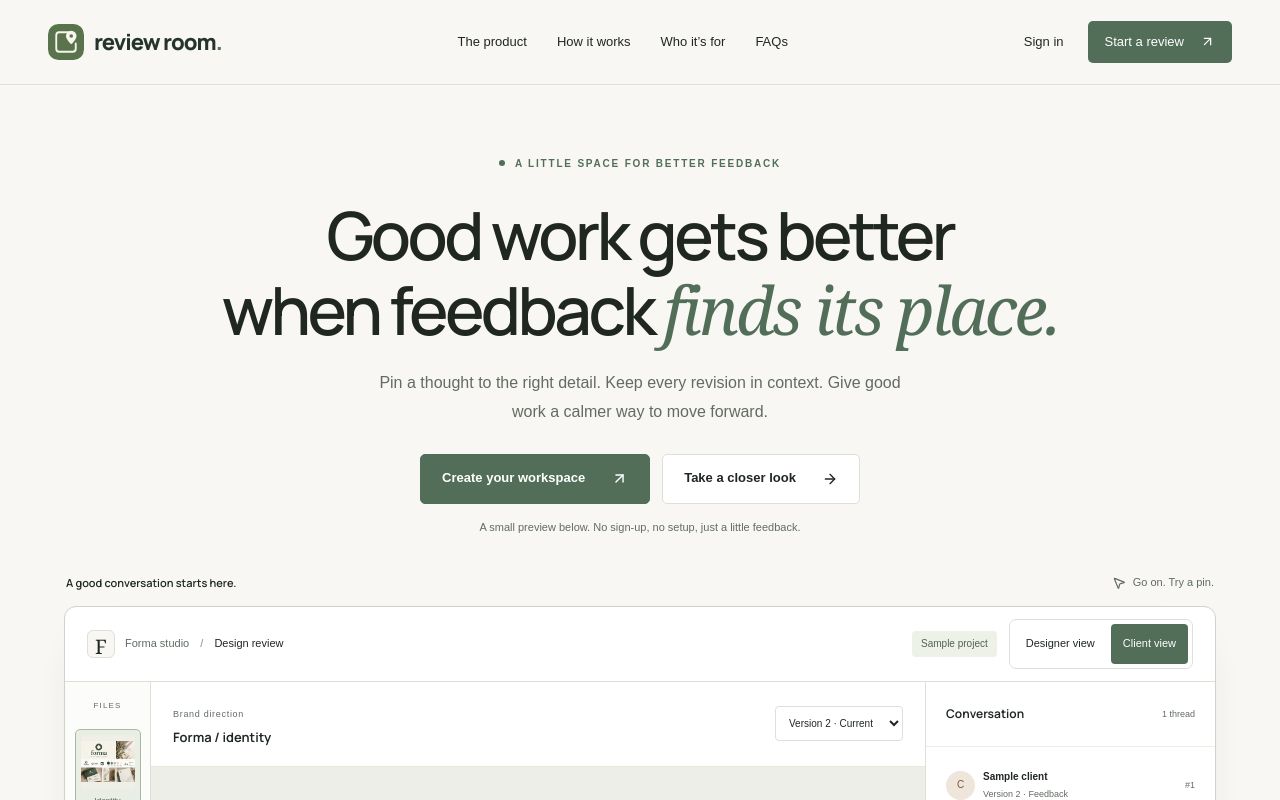
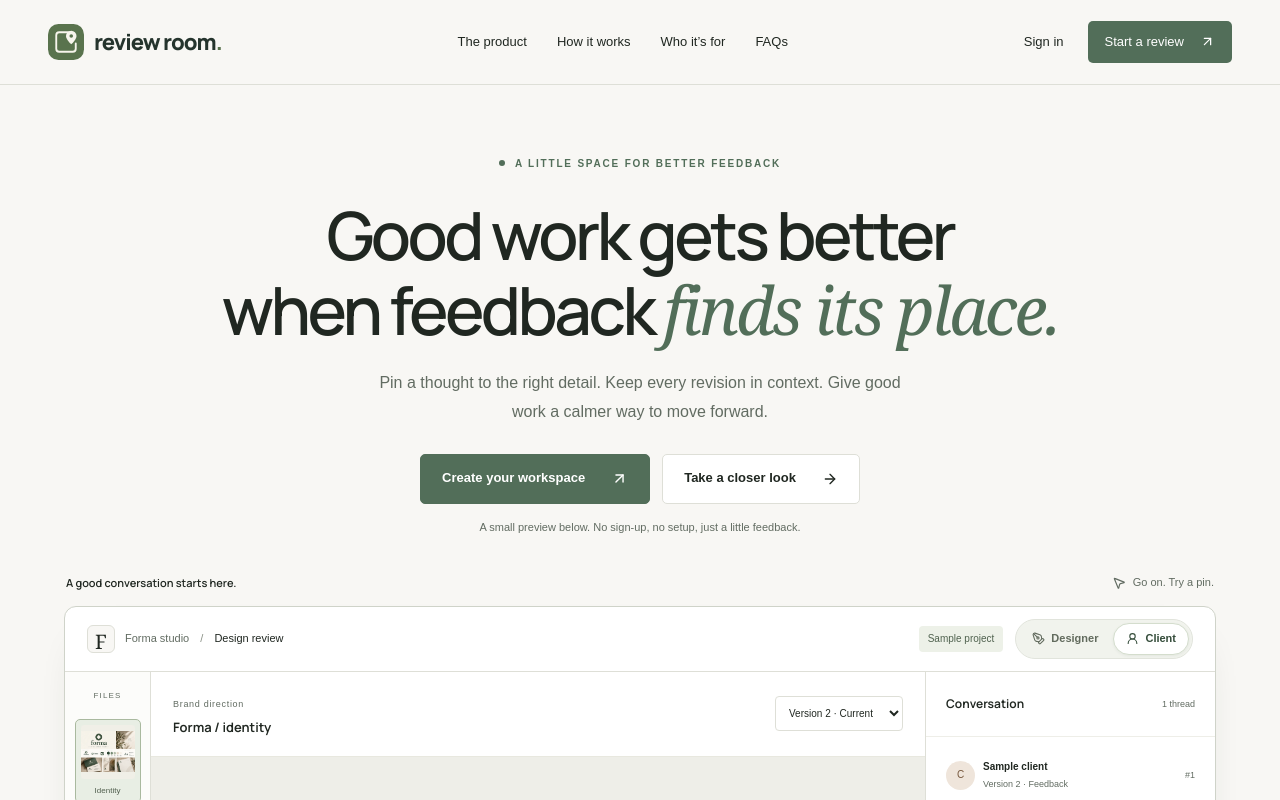
Before and after one commit to ataullah1/review-room, a Next.js app: page / in a window 1280 px wide. Shown: the top 800 px of the page. Built offline with nearby package versions, Linux system fonts and the light colour scheme; a web font is replaced by a local one.

Commit message:
style: refine homepage preview role switcher

```diff
--- a/src/features/marketing/marketing.module.css
+++ b/src/features/marketing/marketing.module.css
@@ -1773,24 +1773,44 @@
   flex-shrink: 0;
 }
 .previewViewToggle {
-  display: flex;
+  display: inline-flex;
+  align-items: center;
   flex-shrink: 0;
-  gap: 4px;
-  padding: 4px;
-  border: 1px solid var(--border);
-  border-radius: 7px;
+  gap: 2px;
+  padding: 3px;
+  border: 1px solid #e1e4dc;
+  border-radius: 999px;
+  background: #f1f3ed;
+}
+.previewViewToggle button {
+  display: inline-flex;
+  align-items: center;
+  justify-content: center;
+  gap: 6px;
+  padding: 7px 12px;
+  min-height: 32px;
+  border: 1px solid transparent;
+  border-radius: 999px;
+  font-size: 11px;
+  font-weight: 600;
+  line-height: 1;
+  color: #626b5e;
+  transition:
+    background-color 150ms ease,
+    color 150ms ease;
+}
+.previewViewToggle button svg {
+  flex-shrink: 0;
+}
+.previewViewToggle button:hover {
+  background: #e7ecdf;
+  color: #344c3a;
+}
+.previewViewToggle button[aria-pressed="true"] {
   background: white;
-}
-.previewViewToggle button {
-  padding: 8px 12px;
-  min-height: 40px;
-  font-size: 11px;
-  border-radius: 4px;
-  color: var(--text);
-}
-.previewViewToggle button[aria-pressed="true"] {
-  background: var(--green);
-  color: white;
+  border-color: #d4ddcd;
+  color: #344c3a;
+  box-shadow: 0 1px 3px #263b3210;
 }
 .replyForm {
   margin-top: 20px;
--- a/src/features/marketing/review-showcase.tsx
+++ b/src/features/marketing/review-showcase.tsx
@@ -15,6 +15,8 @@ import {
   MessageSquare,
   MousePointer2,
   Plus,
+  PenTool,
+  UserRound,
   RotateCcw,
 } from "lucide-react";
 import { demoAssets } from "@/features/demo/catalog";
@@ -122,10 +124,18 @@ export function ReviewShowcase({ seed }: { seed: DemoState }) {
               <button
                 key={view}
                 type="button"
+                aria-label={
+                  view === "DESIGNER" ? "Designer view" : "Client view"
+                }
                 aria-pressed={state.view === view}
                 onClick={() => switchView(view)}
               >
-                {view === "DESIGNER" ? "Designer view" : "Client view"}
+                {view === "DESIGNER" ? (
+                  <PenTool size={13} aria-hidden="true" />
+                ) : (
+                  <UserRound size={13} aria-hidden="true" />
+                )}
+                <span>{view === "DESIGNER" ? "Designer" : "Client"}</span>
               </button>
             ))}
           </div>
```
